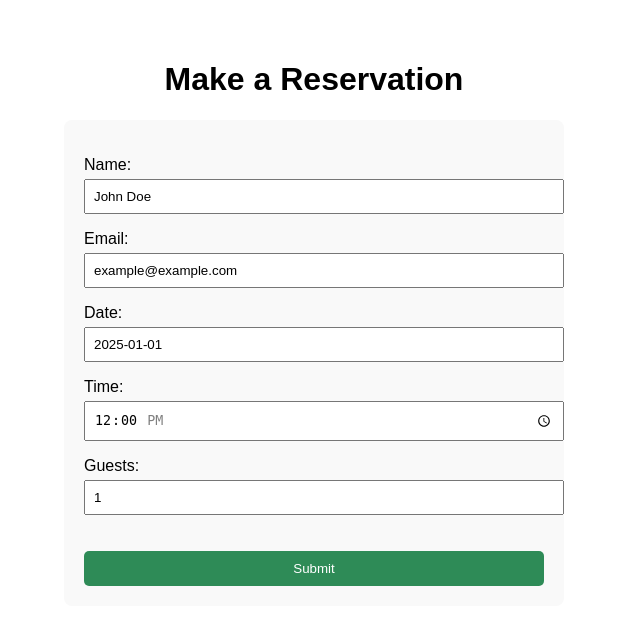
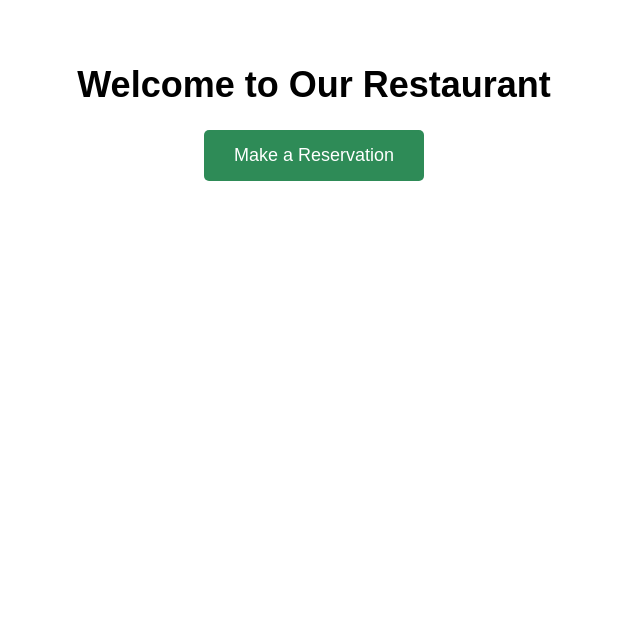
Before and after one commit to noctyrnal/SoftwareEngineering, a Django app: page / in a window 1280 px wide. Shown: the top 625 px of the page, without its empty margins (326-966 px from the left). Run offline with Django 5.2, Linux system fonts and the light colour scheme.

Commit message:
new changes

```diff
--- a/templates/Reservation/myproject/myproject/settings.py
+++ b/templates/Reservation/myproject/myproject/settings.py
@@ -103,7 +103,7 @@ AUTH_PASSWORD_VALIDATORS = [
 # Internationalization
 # https://docs.djangoproject.com/en/5.2/topics/i18n/
 
-LANGUAGE_CODE = 'en-us'
+LANGUAGE_CODE = 'en-gb'
 
 TIME_ZONE = 'UTC'
 
--- a/templates/Reservation/myproject/resturant/forms.py
+++ b/templates/Reservation/myproject/resturant/forms.py
@@ -1,25 +1,68 @@
+from datetime import datetime, timedelta, time
 from django import forms
+from django.core.exceptions import ValidationError
 from .models import Reservation
 
+def round_up_to_next_15_min(dt):
+    minute = (dt.minute // 15 + 1) * 15
+    if minute == 60:
+        dt += timedelta(hours=1)
+        minute = 0
+    return dt.replace(minute=minute, second=0, microsecond=0)
+
+def generate_time_choices():
+    now = datetime.now()
+    start = round_up_to_next_15_min(now)
+    end = datetime.combine(now.date(), time(20, 0))  # closing buffer: 8:00 PM
+
+    choices = []
+    current = start
+    while current <= end:
+        formatted = current.strftime("%H:%M")
+        choices.append((formatted, formatted))
+        current += timedelta(minutes=15)
+    return choices
+
 class ReservationForm(forms.ModelForm):
+    time = forms.ChoiceField(choices=generate_time_choices())
+
     class Meta:
         model = Reservation
         fields = ['name', 'email', 'date', 'time', 'guests']
 
-    def __init__(self, *args, **kwargs):
-        super().__init__(*args, **kwargs)
-        self.fields['time'].widget = forms.TimeInput(attrs={
-            'type': 'time',
-            'min': '12:00',
-            'max': '21:00'
-        })
+    def clean_time(self):
+        time_str = self.cleaned_data['time']
+        return datetime.strptime(time_str, "%H:%M").time()
+
 
     def clean(self):
         cleaned_data = super().clean()
         date = cleaned_data.get('date')
         time = cleaned_data.get('time')
+        email = cleaned_data.get('email')
+        guests = cleaned_data.get('guests')
 
-        if date and time:
-            exists = Reservation.objects.filter(date=date, time=time).exists()
-            if exists:
-                raise forms.ValidationError("This time slot is already booked.")
+        if not (date and time and email and guests):
+            return
+
+        # Limit max guests per reservation
+        if guests > 5:
+            raise forms.ValidationError("You can only book up to 5 guests per reservation.")
+
+        # Prevent double booking by same email
+        if Reservation.objects.filter(date=date, time=time, email=email).exists():
+            raise forms.ValidationError("You already have a reservation at this time.")
+
+        # Limit total guests per hour (e.g. 20 guests max per hour)
+        hour_start = time.replace(minute=0)
+        hour_end = (datetime.combine(date, hour_start) + timedelta(hours=1)).time()
+
+        existing_reservations = Reservation.objects.filter(
+            date=date,
+            time__gte=hour_start,
+            time__lt=hour_end
+        )
+
+        total_guests = sum(r.guests for r in existing_reservations)
+        if total_guests + guests > 20:
+            raise forms.ValidationError("Too many guests booked for this hour. Try another time.")
--- a/templates/Reservation/myproject/resturant/models.py
+++ b/templates/Reservation/myproject/resturant/models.py
@@ -1,18 +1,13 @@
+from django.core.validators import MaxValueValidator, MinValueValidator
 from django.db import models
-
-from django.db import models
+from datetime import date
 
 class Reservation(models.Model):
-    name = models.CharField(max_length=255, default="John Doe")
-    email = models.EmailField(default="example@example.com")
-    date = models.DateField(default="2025-01-01")
-    time = models.TimeField(default="12:00:00")
-    guests = models.IntegerField(default=1)
-
-# You can add any other fields that you need, such as customer name, etc.name = models.CharField(max_length=255, default="John Doe")
-
-
-    # Add any other fields that you need, such as customer name, etc.
+    name = models.CharField(max_length=100, default='John Doe')  # Example: 'John Doe'
+    email = models.EmailField(default='example@example.com')  # Example: 'example@example.com'
+    date = models.DateField(default=date.today())  # Example: today's date
+    time = models.TimeField(default='19:00')  # Example: '19:00' (7:00 PM)
+    guests = models.IntegerField(default=2)  # Example: 2 guests
 
     def __str__(self):
-        return f"Reservation for {self.date} at {self.time}"
+        return f"Reservation for {self.name} on {self.date} at {self.time} for {self.guests} guests"
--- /dev/null
+++ b/templates/Reservation/myproject/resturant/templates/index.html
@@ -0,0 +1,36 @@
+<!DOCTYPE html>
+<html lang="en">
+<head>
+    <meta charset="UTF-8">
+    <meta name="viewport" content="width=device-width, initial-scale=1.0">
+    <title>Welcome</title>
+    <style>
+        body {
+            font-family: Arial, sans-serif;
+            max-width: 500px;
+            margin: auto;
+            text-align: center;
+            padding-top: 40px;
+        }
+        h1 {
+            font-size: 36px;
+        }
+        button {
+            padding: 15px 30px;
+            background-color: #2e8b57;
+            color: white;
+            font-size: 18px;
+            border: none;
+            border-radius: 5px;
+            cursor: pointer;
+        }
+        button:hover {
+            background-color: #3cb371;
+        }
+    </style>
+</head>
+<body>
+    <h1>Welcome to Our Restaurant</h1>
+    <button onclick="window.location='/reservation/'">Make a Reservation</button>
+</body>
+</html>
--- a/templates/Reservation/myproject/resturant/urls.py
+++ b/templates/Reservation/myproject/resturant/urls.py
@@ -2,6 +2,7 @@ from django.urls import path
 from . import views
 
 urlpatterns = [
-    path('', views.make_reservation, name='make_reservation'),
-    path('reserved-slots/', views.get_reserved_slots, name='reserved_slots'),
+    path('', views.home, name='home'),
+    path('reservation/', views.reservation, name='make_reservation'),
+
 ]
--- a/templates/Reservation/myproject/resturant/views.py
+++ b/templates/Reservation/myproject/resturant/views.py
@@ -4,20 +4,22 @@ from .forms import ReservationForm
 from .models import Reservation
 from django.http import JsonResponse
 
-def make_reservation(request):
+
+
+def home(request):
+    return render(request, 'index.html')
+
+
+def reservation(request):
     if request.method == 'POST':
         form = ReservationForm(request.POST)
         if form.is_valid():
             form.save()
-            messages.success(request, "Reservation successful!")
-            return redirect('make_reservation')  # Make sure your URL name matches this
-        else:
-            messages.error(request, "Please fix the errors below.")
+            return render(request, 'reservation.html', {
+                'form': ReservationForm(),  # Reset the form after successful submission
+                'messages': ['Reservation successful!']
+            })
     else:
         form = ReservationForm()
 
     return render(request, 'reservation.html', {'form': form})
-
-def get_reserved_slots(request):
-    reservations = Reservation.objects.all().values('date', 'time')
-    return JsonResponse(list(reservations), safe=False)
```
Also changed, not shown: templates/Reservation/myproject/resturant/templates/reservation.html (+12 -4 lines), templates/Reservation/myproject/resturant/templates/reservation_success.html (deleted, +0 -11 lines), templates/Reservation/myproject/myproject/urls.py (line endings or trailing spaces), templates/Reservation/myproject/resturant/migrations/0004_alter_reservation_date_alter_reservation_email_and_more.py (added).
